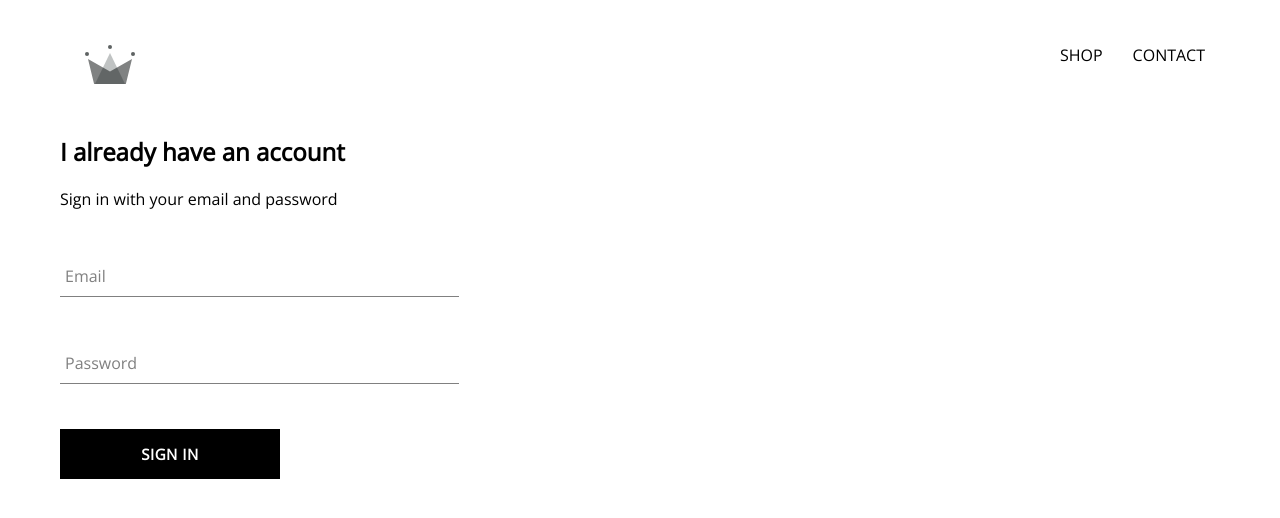
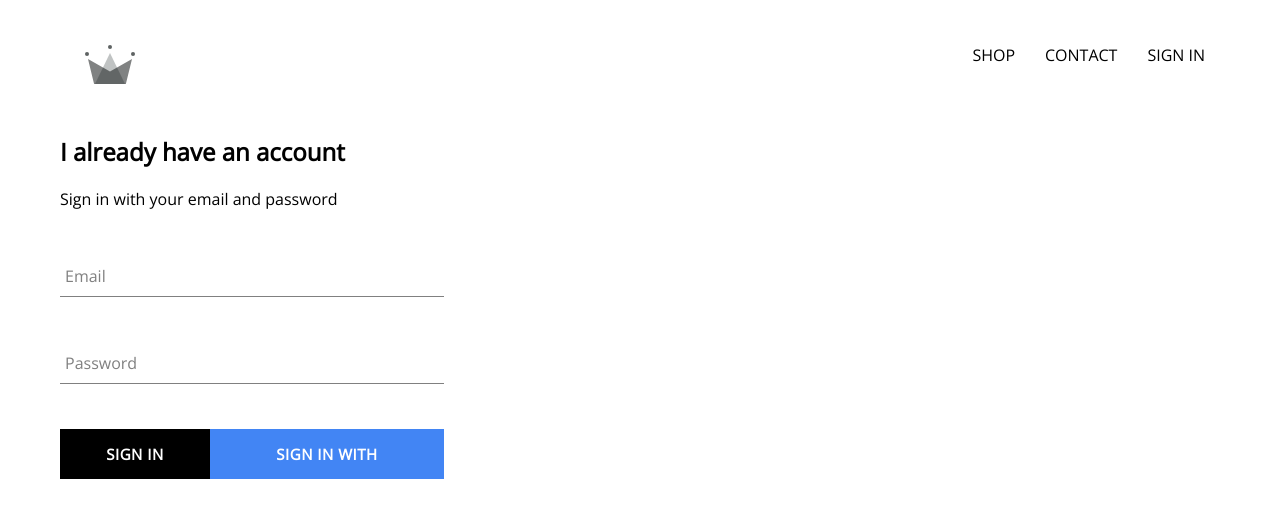
Before and after one commit to jjp601/crown-clothing, a React (Create React App) app: page /signin in a window 1280 px wide. Shown: the top 518 px of the page. Built offline with nearby package versions, Linux system fonts and the light colour scheme; no server answers.

Commit message:
Setup Firebase authentication for application and update button components

```diff
--- a/package.json
+++ b/package.json
@@ -6,6 +6,7 @@
     "@testing-library/jest-dom": "^5.11.4",
     "@testing-library/react": "^11.1.0",
     "@testing-library/user-event": "^12.1.10",
+    "firebase": "^9.1.3",
     "node-sass": "4.14.1",
     "react": "^17.0.2",
     "react-dom": "^17.0.2",
--- a/src/App.css
+++ b/src/App.css
@@ -7,3 +7,7 @@
     text-decoration: none;
     color: #000;
 }
+
+* {
+    box-sizing: border-box;
+}
--- a/src/App.js
+++ b/src/App.js
@@ -7,11 +7,35 @@
 import ShopPage from './pages/Shop/ShopPage';
 import Header from './components/Header/Header';
 import SignInSignUpPage from './pages/SignInSignUpPage/SignInSignUpPage';
+import  { auth } from './firebase/firebase.utils';
 
-function App() {
+class App extends React.Component {
+  constructor() {
+    super();
+
+    this.state = {
+      currentUser: null
+    }
+  }
+
+  unsubscribeFromAuth = null;
+
+  componentDidMount() {
+    this.unsubscribeFromAuth = auth.onAuthStateChanged((user) => {
+      this.setState({ currentUser: user })
+
+      console.log(user);
+    })
+  }
+
+  componentWillUnmount() {
+    this.unsubscribeFromAuth();
+  }
+
+  render() {
     return (
       <div>
-      <Header />
+        <Header currentUser={this.state.currentUser} />
         <Switch>
           <Route exact path='/' component={Homepage} />
           <Route path='/shop' component={ShopPage} />
@@ -20,5 +44,6 @@
       </div>
     );
   }
+}
 
 export default App;
--- a/src/components/CustomButton/CustomButton.jsx
+++ b/src/components/CustomButton/CustomButton.jsx
@@ -2,9 +2,9 @@
 
 import './CustomButton.styles.scss';
 
-const CustomButton = ({ children, ...props }) => {
+const CustomButton = ({ children, isGoogleSignIn, ...props }) => {
     return (
-        <div className="custom-button" {...props}>
+        <div className={`${isGoogleSignIn ? "google-sign-in" : ""} custom-button`} {...props}>
             {children}
         </div>
     );
--- a/src/components/CustomButton/CustomButton.styles.scss
+++ b/src/components/CustomButton/CustomButton.styles.scss
@@ -21,4 +21,14 @@
       color: black;
       border: 1px solid black;
     }
+
+    &.google-sign-in {
+      background-color: #4285f4;
+      color: white;
+
+      &:hover {
+        background-color: #357ae8;
+        border: none;
+      }
+    }
   }
--- a/src/components/Header/Header.jsx
+++ b/src/components/Header/Header.jsx
@@ -1,11 +1,13 @@
 import React from 'react';
 import { Link } from 'react-router-dom';
+
+import { auth } from '../../firebase/firebase.utils';
 
 import { ReactComponent as Logo } from '../../assets/crown.svg';
 
 import './Header.scss';
 
-const Header = () => {
+const Header = ({ currentUser }) => {
     return (
         <div className="header">
             <Link className="logo-container" to="/">
@@ -18,6 +20,14 @@
                 <Link className="option" to="/contact">
                     CONTACT
                 </Link>
+                {
+                    currentUser ?
+                    <div className="option" onClick={() => auth.signOut()}>SIGN OUT</div>
+                    :
+                    <Link className="option" to="/signin">
+                        SIGN IN
+                    </Link>
+                }
             </div>
         </div>
     );
--- a/src/components/Header/Header.scss
+++ b/src/components/Header/Header.scss
@@ -20,6 +20,7 @@
 
       .option {
         padding: 10px 15px;
+        cursor: pointer;
       }
     }
 }
--- a/src/components/SignIn/SignIn.jsx
+++ b/src/components/SignIn/SignIn.jsx
@@ -2,6 +2,8 @@
 
 import FormInput from '../FormInput/FormInput';
 import CustomButton from '../CustomButton/CustomButton';
+
+import { signInWithGoogle } from '../../firebase/firebase.utils';
 
 import './SignIn.styles.scss'
 
@@ -54,8 +56,10 @@
                         label="Password"
                         required
                     />
-
-                    <CustomButton type="submit">Sign In</CustomButton>
+                    <div className="buttons">
+                        <CustomButton type="submit">Sign In</CustomButton>
+                        <CustomButton onClick={signInWithGoogle} isGoogleSignIn>{' '}Sign in with Google{' '}</CustomButton>
+                    </div>
                 </form>
             </div>
         );
--- a/src/components/SignIn/SignIn.styles.scss
+++ b/src/components/SignIn/SignIn.styles.scss
@@ -6,4 +6,9 @@
     .title {
         margin: 10px;
     }
+
+    .buttons {
+        display: flex;
+        justify-content: space-between;
+    }
 }
--- /dev/null
+++ b/src/firebase/firebase.utils.js
@@ -0,0 +1,24 @@
+import firebase from 'firebase/compat/app';
+import 'firebase/compat/firestore';
+import 'firebase/compat/auth';
+
+const config = {
+    apiKey: "AIzaSyCME9O8dnlkP1sGuRFHMrCzYk_2QwsQWls",
+    authDomain: "crown-clothing-db-4bbe2.firebaseapp.com",
+    projectId: "crown-clothing-db-4bbe2",
+    storageBucket: "crown-clothing-db-4bbe2.appspot.com",
+    messagingSenderId: "237399614458",
+    appId: "1:237399614458:web:244a6f0097d7e6b8aeba43"
+};
+
+firebase.initializeApp(config);
+
+export const auth = firebase.auth();
+export const firestore = firebase.firestore();
+
+const provider = new firebase.auth.GoogleAuthProvider();
+provider.setCustomParameters({ prompt: 'select_account' });
+
+export const signInWithGoogle = () => auth.signInWithPopup(provider);
+
+export default firebase;
```
Also changed, not shown: 1 other file (tests, documents, lock files or other folders). Lines whose indentation alone changed are shown as unchanged.
